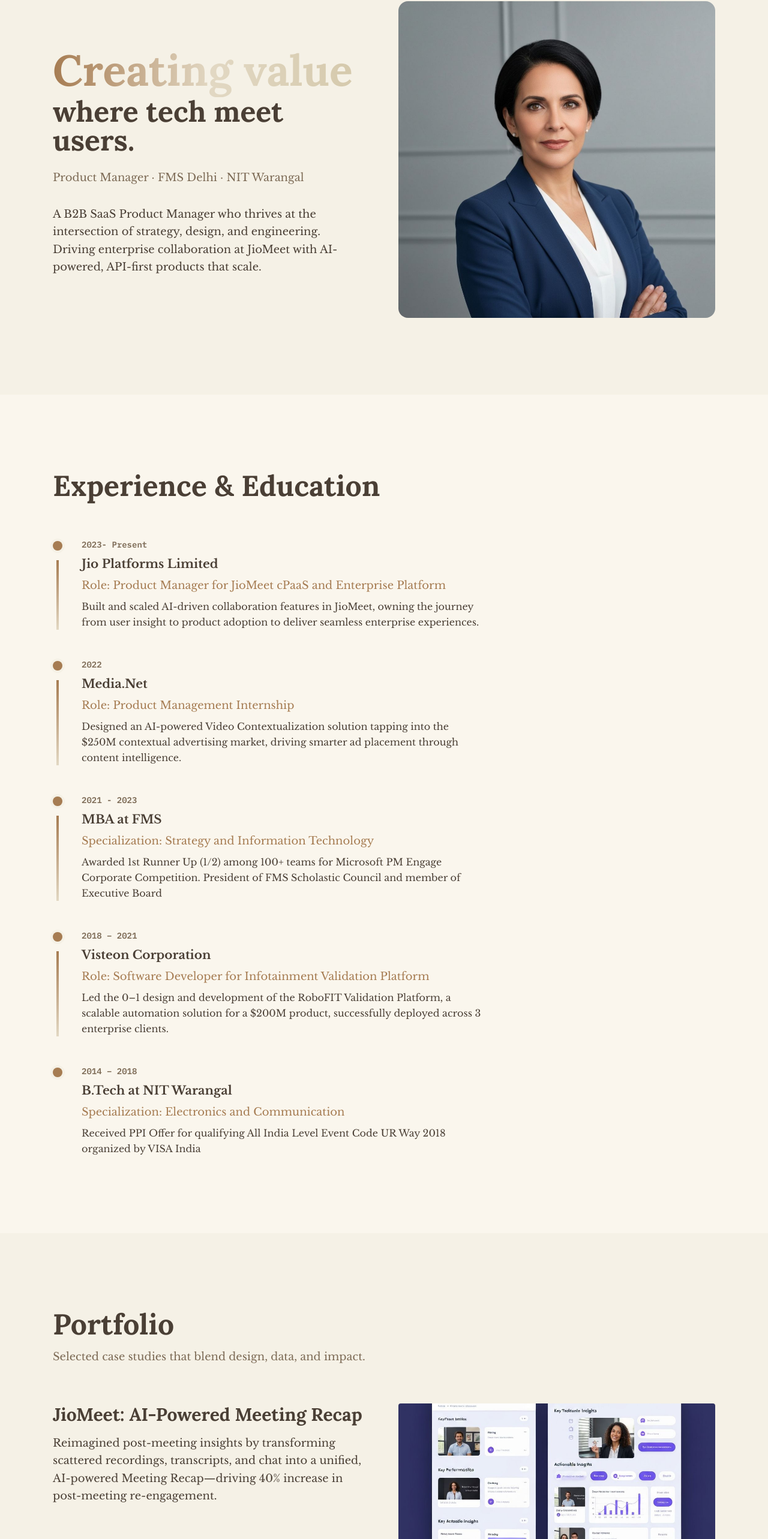
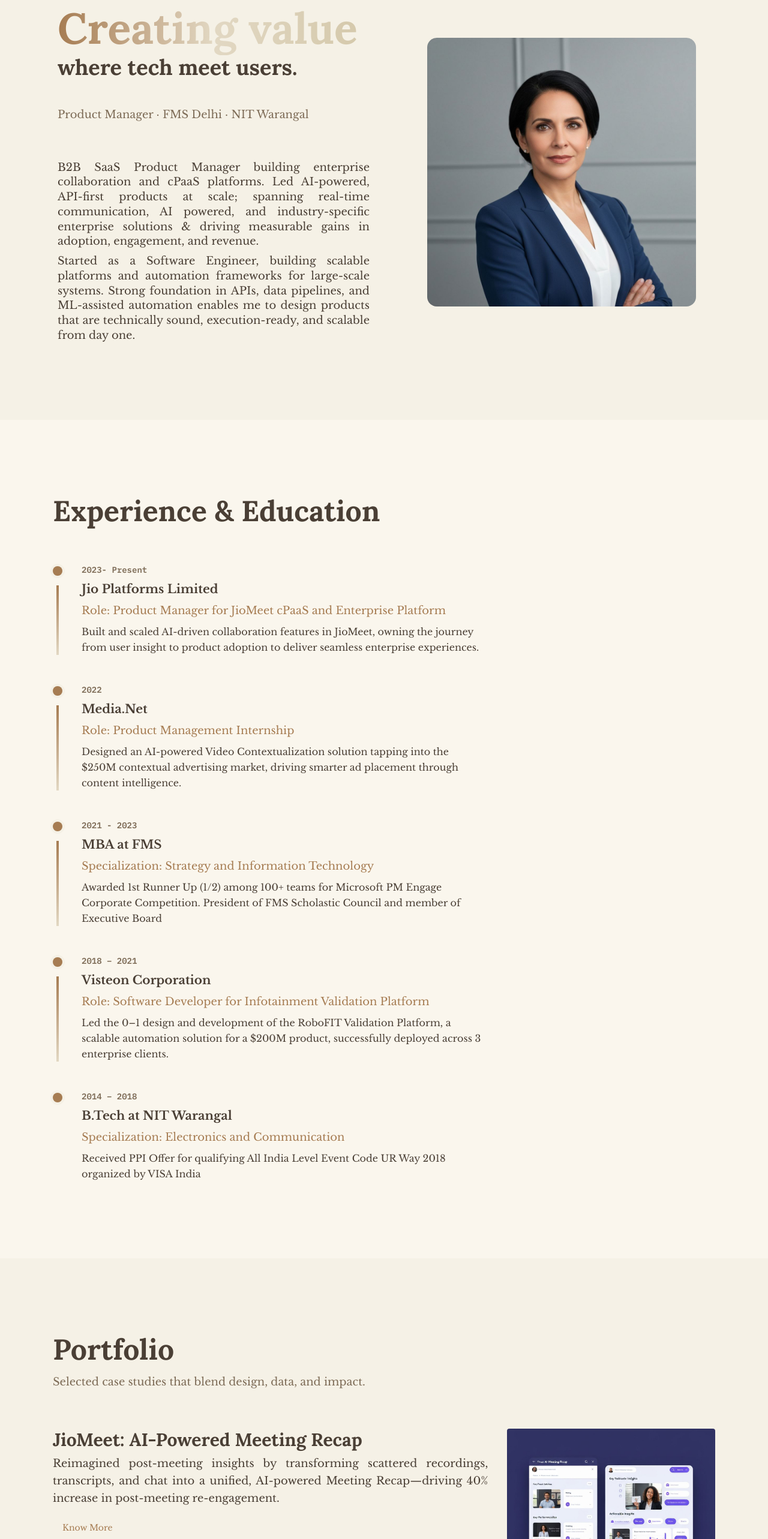
Before and after one commit to harshalir23/v0-product-manager-portfolio, a Next.js app: page / in a window 1280 px wide. Shown: the part 190-2756 px from the top of the page at 60% size. Built offline with nearby package versions, Linux system fonts and the light colour scheme.

Commit message:
feat: center grid image and increase width for prominence
Vertically center image and scale width for better prominence.

Co-authored-by: null <228171754+harshalir23@users.noreply.github.com>

```diff
--- a/components/hero.tsx
+++ b/components/hero.tsx
@@ -17,7 +17,7 @@ export default function Hero() {
     <>
       {/* Navigation */}
       <nav className="sticky top-0 z-50 bg-background/80 backdrop-blur-md">
-        <div className="max-w-6xl mx-auto px-4 sm:px-6 py-3 sm:py-4 flex items-center justify-between">
+        <div className="px-6 sm:px-12 md:px-16 lg:px-24 py-3 sm:py-4 flex items-center justify-between">
           <h1 className="text-xl sm:text-2xl font-serif font-bold tracking-tight">Harshali Rane</h1>
           <div className="flex gap-4 sm:gap-8">
             <button
@@ -57,26 +57,32 @@ export default function Hero() {
       </nav>
 
       {/* Hero Section */}
-      <section id="home" className="max-w-6xl mx-auto px-4 sm:px-6 py-12 sm:py-16 md:py-32">
-        <div className="grid grid-cols-1 md:grid-cols-2 gap-6 sm:gap-8 md:gap-12 items-center">
-          <div className="space-y-6 sm:space-y-8 order-2 md:order-1">
-            <div className="space-y-4 sm:space-y-6">
+      <section id="home" className="px-6 sm:px-12 md:px-16 lg:px-24 py-12 sm:py-16 md:py-32">
+        <div className="flex justify-center">
+          <div className="grid grid-cols-1 md:grid-cols-2 gap-8 md:gap-12 items-center max-w-6xl w-full">
+            <div className="flex flex-col justify-between order-2 md:order-1 h-auto gap-12 sm:gap-16">
+              <div className="space-y-6 sm:space-y-8">
                 <h2 className="font-serif text-4xl sm:text-5xl md:text-7xl font-bold leading-tight">
                   <span className="block bg-gradient-to-r from-primary via-secondary to-accent bg-clip-text text-transparent">
                     Creating value
                   </span>
-                <span className="block text-foreground text-3xl sm:text-4xl md:text-5xl">where tech meet users.</span>
+                  <span className="block text-foreground text-2xl sm:text-3xl md:text-4xl">where tech meet users.</span>
                 </h2>
-              <p className="text-sm sm:text-base md:text-lg text-muted-foreground leading-relaxed">
+                <p className="text-sm sm:text-base md:text-lg text-muted-foreground leading-tight pt-3 sm:pt-4">
                   Product Manager · FMS Delhi · NIT Warangal
                 </p>
               </div>
-            <p className="text-sm sm:text-base md:text-lg text-foreground leading-relaxed max-w-lg">
-              A B2B SaaS Product Manager who thrives at the intersection of strategy, design, and engineering. Driving
-              enterprise collaboration at JioMeet with AI-powered, API-first products that scale.
+              <div className="space-y-1.5 sm:space-y-2">
+                <p className="text-sm sm:text-base md:text-lg text-foreground leading-snug text-justify">
+                  B2B SaaS Product Manager building enterprise collaboration and cPaaS platforms. Led AI-powered, API-first products at scale; spanning real-time communication, AI powered, and industry-specific enterprise solutions & driving measurable gains in adoption, engagement, and revenue.
+                </p>
+                <p className="text-sm sm:text-base md:text-lg text-foreground leading-snug text-justify">
+                  Started as a Software Engineer, building scalable platforms and automation frameworks for large-scale systems. Strong foundation in APIs, data pipelines, and ML-assisted automation enables me to design products that are technically sound, execution-ready, and scalable from day one.
                 </p>
               </div>
-          <div className="relative order-1 md:order-2">
+            </div>
+            <div className="relative order-1 md:order-2 flex justify-center md:justify-end px-4 md:px-6">
+              <div className="w-96 md:w-[28rem] h-auto">
                 <div className="aspect-square bg-gradient-to-br from-muted to-card rounded-xl sm:rounded-2xl overflow-hidden">
                   <img
                     src="/professional-product-manager-portrait.jpg"
@@ -86,6 +92,8 @@ export default function Hero() {
                 </div>
               </div>
             </div>
+          </div>
+        </div>
       </section>
     </>
   )
--- a/components/portfolio.tsx
+++ b/components/portfolio.tsx
@@ -1,8 +1,11 @@
 "use client"
 
+import { useState } from "react"
 import { caseStudiesData } from "@/lib/case-studies"
 
 export default function Portfolio() {
+  const [expandedIndex, setExpandedIndex] = useState<number | null>(null)
+
   return (
     <section id="portfolio" className="py-12 sm:py-16 md:py-32 border-b border-border">
       <div className="max-w-6xl mx-auto px-4 sm:px-6">
@@ -16,17 +19,74 @@ export default function Portfolio() {
         <div className="space-y-12 sm:space-y-16 md:space-y-20">
           {caseStudiesData.map((study, idx) => (
             <div key={idx}>
-              <div className="grid grid-cols-1 md:grid-cols-2 gap-6 sm:gap-8 md:gap-12 items-start">
-                {/* Left column: Title and Description */}
-                <div className="space-y-3 sm:space-y-4 order-2 md:order-1">
+              <div className="grid grid-cols-1 md:grid-cols-3 gap-4 sm:gap-6 md:gap-8">
+                {/* Left column: Title, Description, and Expanded Content */}
+                <div className="order-2 md:order-1 md:col-span-2 space-y-2">
                   <h3 className="font-serif text-xl sm:text-2xl md:text-3xl font-bold text-foreground">
                     {study.title}
                   </h3>
-                  <p className="text-sm sm:text-base md:text-lg text-foreground leading-relaxed">{study.overview}</p>
+                  <p className="text-sm sm:text-base md:text-lg text-foreground leading-relaxed text-justify">{study.overview}</p>
+
+                  {/* Know More Button - Only for first case study when not expanded */}
+                  {idx === 0 && expandedIndex !== idx && (
+                    <button
+                      onClick={() => setExpandedIndex(idx)}
+                      className="mt-2 px-4 py-2 text-sm font-medium text-primary hover:text-primary/80 transition-colors"
+                    >
+                      Know More
+                    </button>
+                  )}
+
+                  {/* Expanded Content - Only for first case study */}
+                  {expandedIndex === idx && idx === 0 && (
+                    <div className="mt-4 sm:mt-6 space-y-3 sm:space-y-4 pt-4">
+                      {/* Problem Section */}
+                      <div className="space-y-2">
+                        <h4 className="text-base sm:text-lg font-bold text-foreground">Problem</h4>
+                        <p className="text-sm sm:text-base text-foreground leading-relaxed text-justify">
+                          Enterprise teams using JioMeet struggled to recall outcomes from meetings. Key decisions were buried across long recordings, inaccurate transcripts, and cluttered chat threads. Although JioMeet had rich data (audio, transcripts, attendance), users lacked a clear, actionable summary. An AI-based meeting recap was on the roadmap, but poor transcription quality made it unusable.
+                        </p>
+                        <ul className="list-disc list-inside space-y-1 text-sm sm:text-base text-foreground">
+                          <li>Multiple recordings and raw transcripts overwhelmed users</li>
+                          <li>Low transcription accuracy due to background noise and speaker misidentification</li>
+                          <li>Teams couldn't easily search, recall, or act on meeting outcomes, reducing post-meeting engagement</li>
+                        </ul>
+                      </div>
+
+                      {/* Role & Approach Section */}
+                      <div className="space-y-2">
+                        <h4 className="text-base sm:text-lg font-bold text-foreground">Role & Approach</h4>
+                        <p className="text-sm sm:text-base text-foreground leading-relaxed text-justify">
+                          As the Product Manager for the in-meeting experience, I owned both live-call quality and post-meeting outcomes. The first priority was fixing transcription accuracy. I partnered closely with Media and AI teams to redesign speaker detection using noise cancellation and decibel-based filters, improving speaker attribution across varied environments—from quiet home offices to noisy conference rooms.
+                        </p>
+                        <p className="text-sm sm:text-base text-foreground leading-relaxed text-justify">
+                          Once accuracy reached production-ready benchmarks, I led the redesign of the post-meeting experience into a unified Meeting Recap. This consolidated recordings, transcripts, AI-generated summaries, action items, and participant details into a single structured view. Role-based access controls were added to help hosts manage sensitive content.
+                        </p>
+                      </div>
+
+                      {/* Outcome Section */}
+                      <div className="space-y-2">
+                        <h4 className="text-base sm:text-lg font-bold text-foreground">Outcome</h4>
+                        <ul className="list-disc list-inside space-y-1 text-sm sm:text-base text-foreground">
+                          <li>40% increase in post-meeting re-engagement after rollout</li>
+                          <li>Enterprise users adopted the recap as their single source of truth</li>
+                          <li>Shifted meetings from passive archives to actionable decision-tracking tools</li>
+                        </ul>
+                      </div>
+
+                      {/* Show Less Button - At the end */}
+                      <button
+                        onClick={() => setExpandedIndex(null)}
+                        className="mt-3 px-4 py-2 text-sm font-medium text-primary hover:text-primary/80 transition-colors"
+                      >
+                        Show Less
+                      </button>
+                    </div>
+                  )}
                 </div>
 
-                {/* Right column: Image */}
-                <div className="relative w-full aspect-video rounded-lg overflow-hidden bg-muted order-1 md:order-2">
+                {/* Right column: Image - Smaller size */}
+                <div className="relative w-full aspect-square rounded-lg overflow-hidden bg-muted order-1 md:order-2 h-fit">
                   <img
                     src={study.image || "/placeholder.svg"}
                     alt={study.title}
```
Lines whose indentation alone changed are shown as unchanged.
